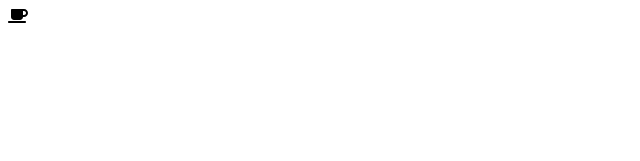
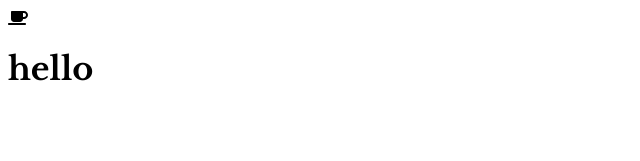
Before and after one commit to Aidai6/portfolio, an Angular app: page / in a window 1280 px wide. Shown: the top 161 px of the page, without its empty margins (0-640 px from the left). Built offline with nearby package versions, Linux system fonts and the light colour scheme.

Commit message:
Installed Libre Baskerville font

```diff
--- a/src/app/app.component.html
+++ b/src/app/app.component.html
@@ -1,3 +1,4 @@
 <ng-container>
   <fa-icon [icon]="faCoffee"></fa-icon>
+  <h1>hello</h1>
 </ng-container>
--- a/src/app/app.component.ts
+++ b/src/app/app.component.ts
@@ -1,5 +1,6 @@
 import { Component } from '@angular/core';
 import { faCoffee } from '@fortawesome/free-solid-svg-icons';
+
 
 @Component({
   selector: 'app-root',
--- a/src/index.html
+++ b/src/index.html
@@ -6,6 +6,10 @@
   <base href="/">
   <meta name="viewport" content="width=device-width, initial-scale=1">
   <link rel="icon" type="image/x-icon" href="favicon.ico">
+  <link rel="preconnect" href="https://fonts.googleapis.com">
+  <link rel="preconnect" href="https://fonts.gstatic.com" crossorigin>
+  <link href="https://fonts.googleapis.com/css2?family=Libre+Baskerville:ital,wght@0,400;0,700;1,400&display=swap" rel="stylesheet">
+
 </head>
 <body>
   <app-root></app-root>
--- a/src/styles.css
+++ b/src/styles.css
@@ -1 +1,4 @@
 /* You can add global styles to this file, and also import other style files */
+*{
+font-family: 'Libre Baskerville', serif;
+}
```
